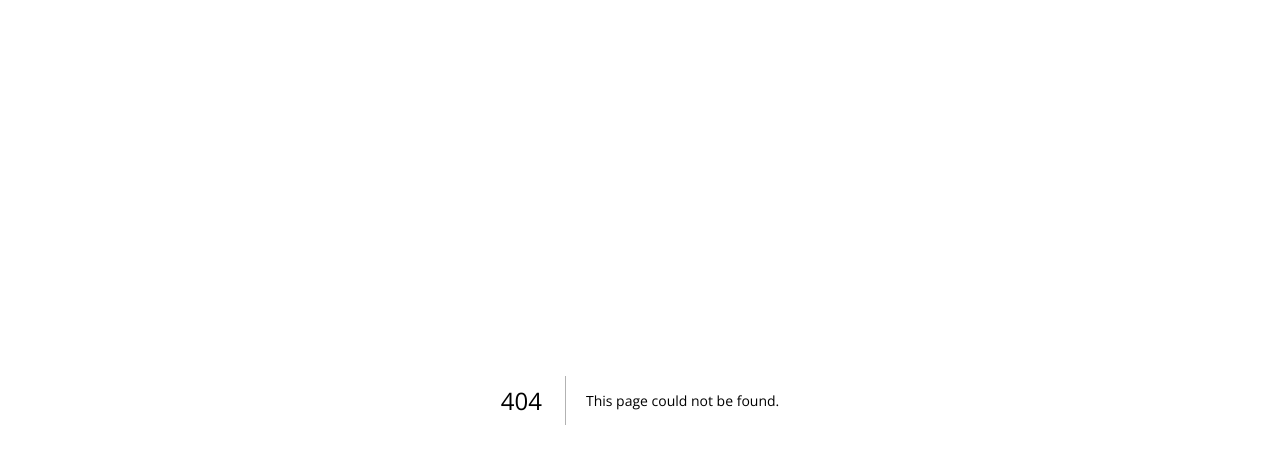
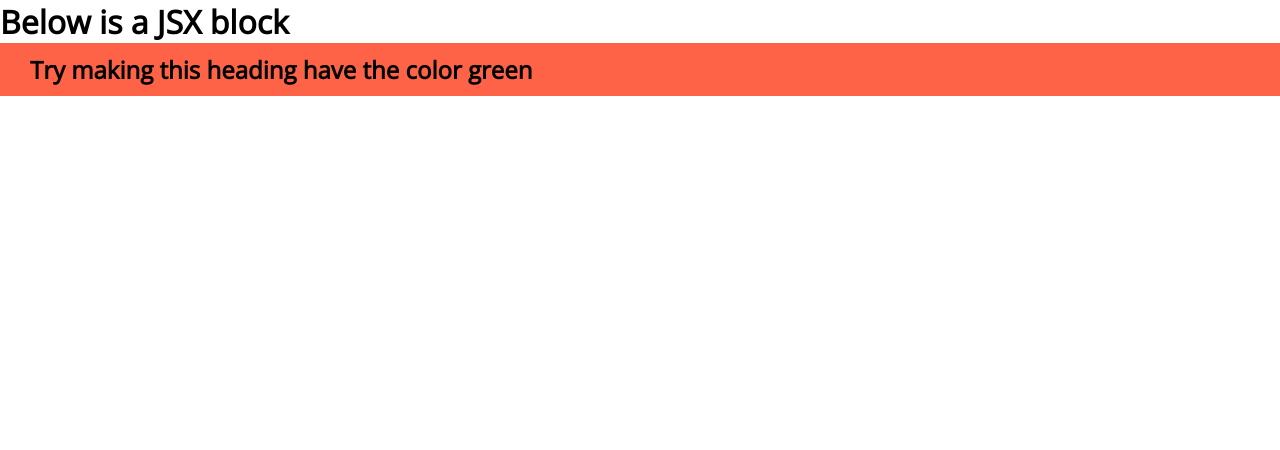
Before and after one commit to dlcoffee/website, a Next.js app: page /markdown in a window 1280 px wide. Before the commit this address had no page. Shown: the top 450 px of the page. Built offline with nearby package versions, Linux system fonts and the light colour scheme.

Commit message:
testing out mdx on a page

```diff
--- /dev/null
+++ b/next.config.js
@@ -0,0 +1,7 @@
+const withMDX = require('@next/mdx')({
+  extension: /\.mdx?$/,
+})
+
+module.exports = withMDX({
+  pageExtensions: ['js', 'jsx', 'mdx'],
+})
--- a/package.json
+++ b/package.json
@@ -1,5 +1,5 @@
 {
-  "name": "learn-starter",
+  "name": "website",
   "version": "0.1.0",
   "private": true,
   "scripts": {
@@ -12,6 +12,8 @@
     "@fortawesome/free-brands-svg-icons": "^5.15.2",
     "@fortawesome/free-solid-svg-icons": "^5.15.2",
     "@fortawesome/react-fontawesome": "^0.1.14",
+    "@mdx-js/loader": "^1.6.22",
+    "@next/mdx": "^10.0.7",
     "next": "^10.0.0",
     "react": "17.0.1",
     "react-dom": "17.0.1",
--- /dev/null
+++ b/pages/markdown.mdx
@@ -0,0 +1,5 @@
+# Below is a JSX block
+
+<div style={{ padding: '10px 30px', backgroundColor: 'tomato' }}>
+  <h2>Try making this heading have the color green</h2>
+</div>
```
Also changed, not shown: 1 other file (tests, documents, lock files or other folders).
